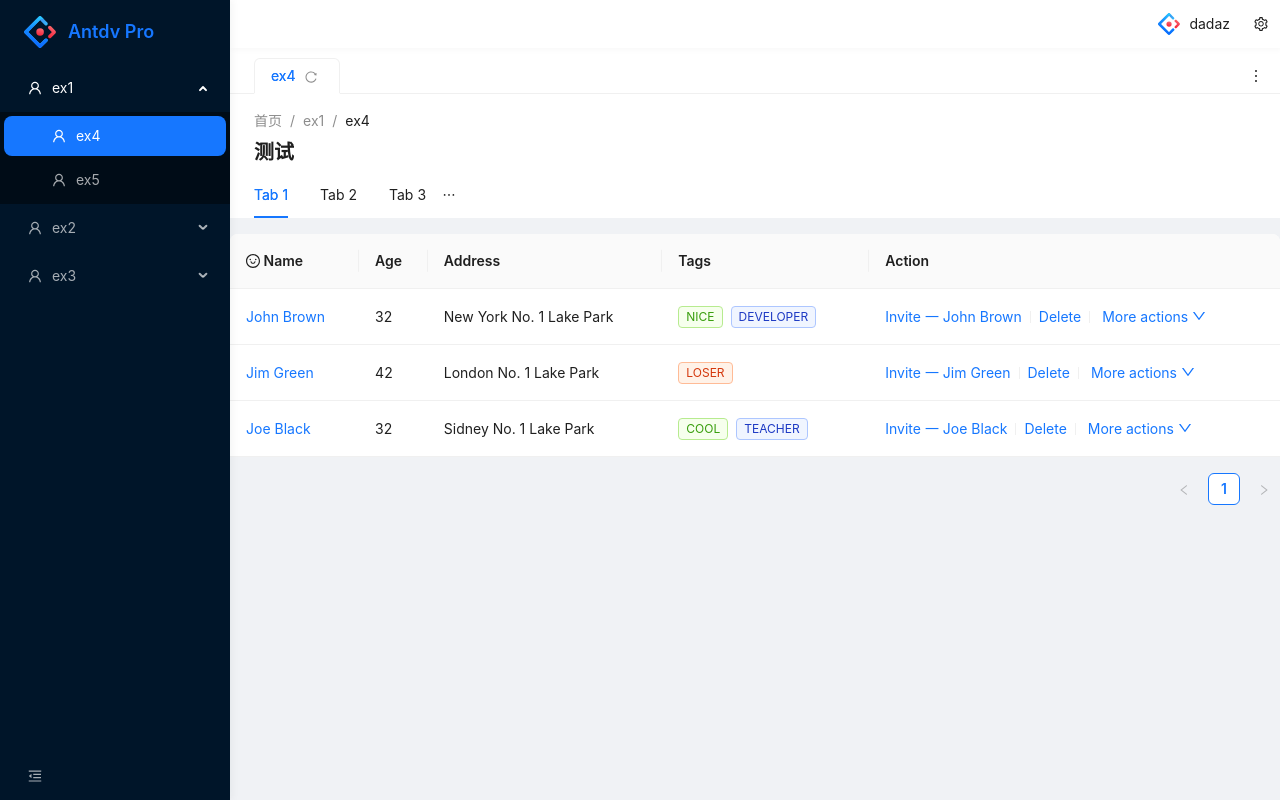
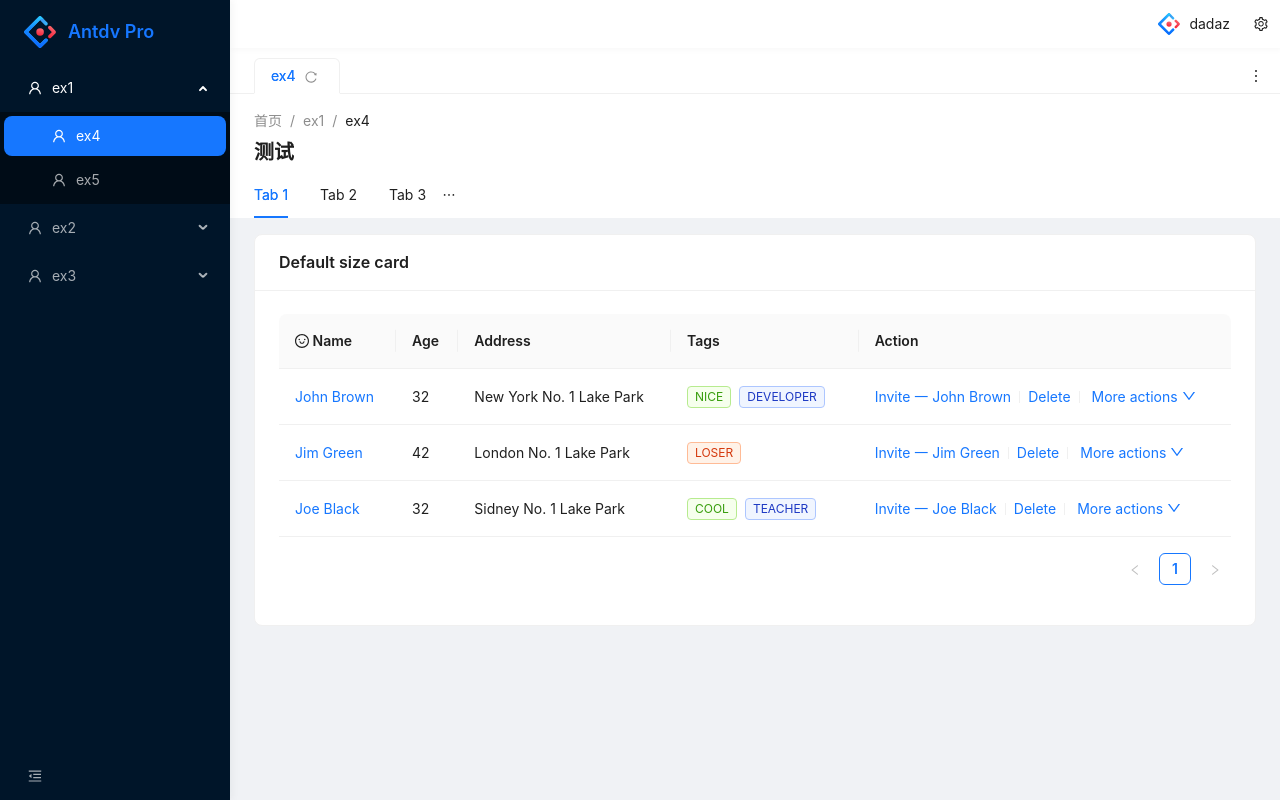
Before and after one commit to keshengtiquan/my-template, a Vue app: page /#/ex1/ex4 in a window 1280 px wide. Built offline with nearby package versions, Linux system fonts and the light colour scheme; a web font is replaced by a local one.

Commit message:
修改样式

```diff
--- a/components.d.ts
+++ b/components.d.ts
@@ -11,6 +11,7 @@ declare module 'vue' {
     ABreadcrumb: typeof import('ant-design-vue/es')['Breadcrumb']
     ABreadcrumbItem: typeof import('ant-design-vue/es')['BreadcrumbItem']
     AButton: typeof import('ant-design-vue/es')['Button']
+    ACard: typeof import('ant-design-vue/es')['Card']
     AConfigProvider: typeof import('ant-design-vue/es')['ConfigProvider']
     ADivider: typeof import('ant-design-vue/es')['Divider']
     ADrawer: typeof import('ant-design-vue/es')['Drawer']
--- a/src/components/page-container/index.vue
+++ b/src/components/page-container/index.vue
@@ -45,9 +45,10 @@ const contentCls = computed(() => {
         <slot name="content" />
       </div>
     </div>
-
-    <div :class="contentCls">
-      <slot />
+    <div class="mx-24px">
+      <div :class="contentCls">
+        <slot />
+      </div>
     </div>
   </div>
 </template>
--- a/src/layout/index.vue
+++ b/src/layout/index.vue
@@ -54,7 +54,7 @@ const contentStyle = computed<CSSProperties>(() => {
 
   const defaultStyle: CSSProperties = {
     background: 'var(--bg-color-container)',
-    // padding: '16px',
+
   }
   if(layoutSetting.value.footer && layoutSetting.value.multiTab){
     defaultStyle.minHeight = `calc(100vh - ${layoutSetting.value.headerHeight}px - 62px - 62px)`
--- a/src/pages/ex1/ex4/index.vue
+++ b/src/pages/ex1/ex4/index.vue
@@ -64,6 +64,7 @@ const data = [
         <a-tab-pane key="3" tab="Tab 3"></a-tab-pane>
       </a-tabs>
     </template>
+    <a-card title="Default size card" >
       <a-table :columns="columns" :data-source="data">
         <template #headerCell="{ column }">
           <template v-if="column.key === 'name'">
@@ -105,6 +106,8 @@ const data = [
           </template>
         </template>
       </a-table>
+    </a-card>
+
   </PageContainer>
 
 </template>
```
Lines whose indentation alone changed are shown as unchanged.
